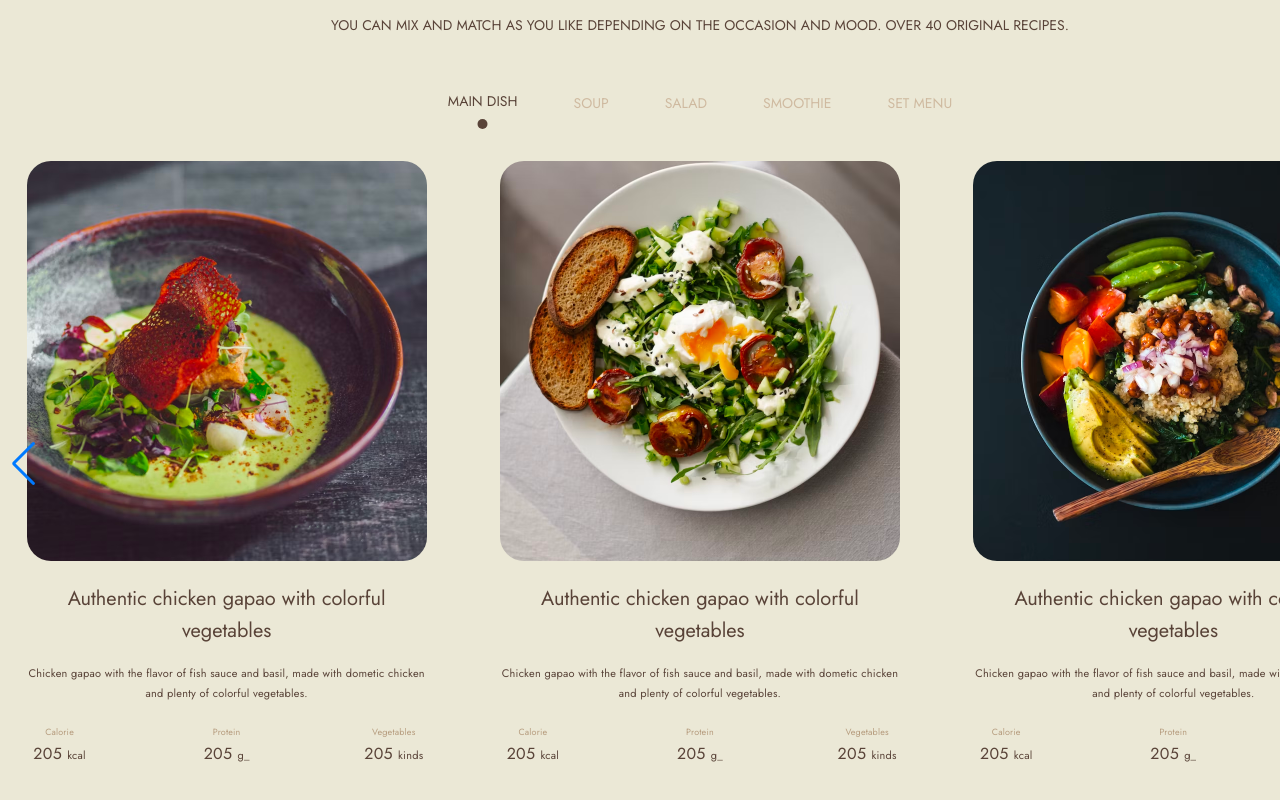
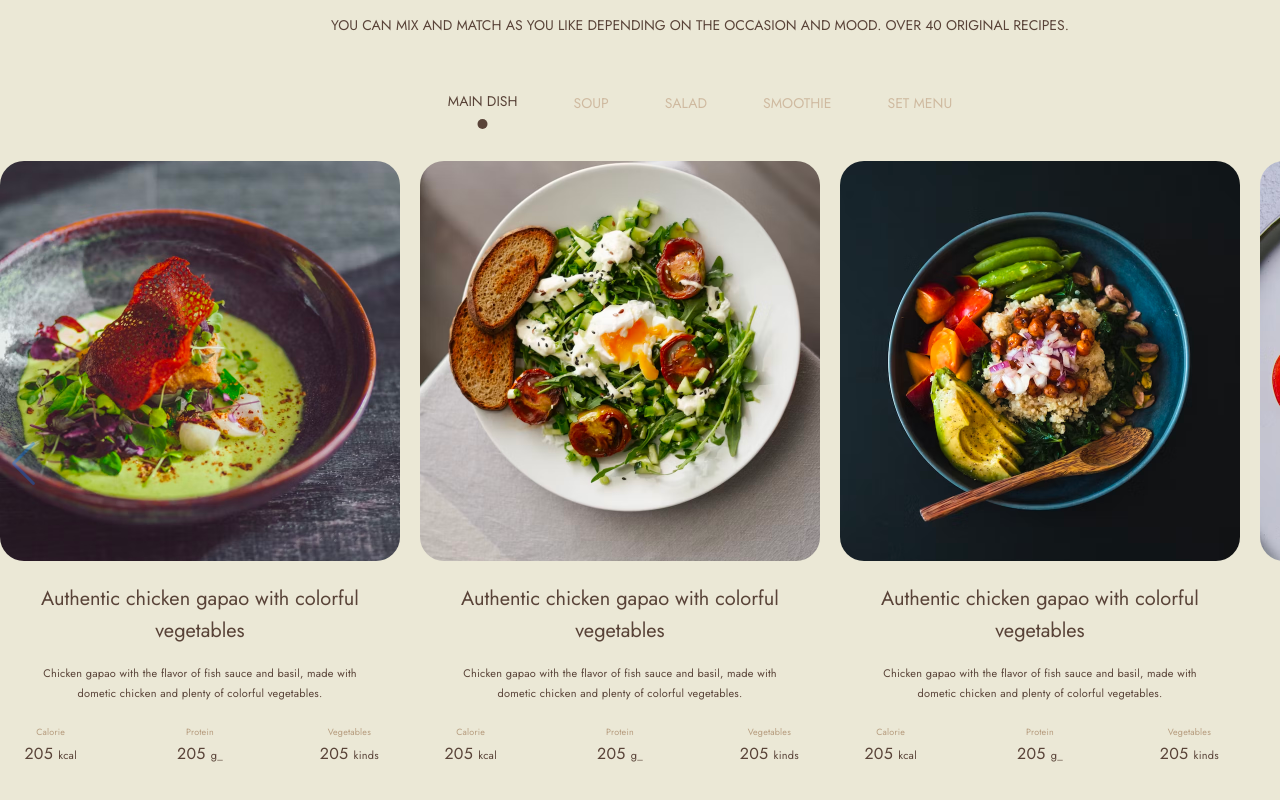
Before and after one commit to DevErmak/tastebox, a React (Create React App) app: page / in a window 1280 px wide. Shown: the part 2071-2871 px from the top of the page. Built offline with nearby package versions, Linux system fonts and the light colour scheme.

Commit message:
savedata

```diff
--- a/src/pages/home/ui/page/page.scss
+++ b/src/pages/home/ui/page/page.scss
@@ -1,5 +1,8 @@
 .swiper {
   width: 1400px;
+}
+.swiper-slide {
+  width: 400px !important;
 }
 
 .home-page {
@@ -148,6 +151,7 @@
   flex-direction: column;
   align-items: center;
   gap: 22px;
+  width: 400px;
 }
 .section3-under-menu-text-container {
   display: flex;
--- a/src/pages/home/ui/page/section/section3.tsx
+++ b/src/pages/home/ui/page/section/section3.tsx
@@ -84,12 +84,10 @@ export const Section3: React.FC<any> = ({}: Props) => {
       </div>
       <div className="size-swiper">
         <Swiper
-          slidesPerView={3}
+          slidesPerView={'auto'}
           spaceBetween={20}
-          loop={true}
           navigation={true}
-          freeMode={true}
-          modules={[FreeMode, Navigation]}
+          modules={[Navigation]}
           className="mySwiper"
         >
           {dataHealthyTasty[activeTab].map((data, i) => (
```
